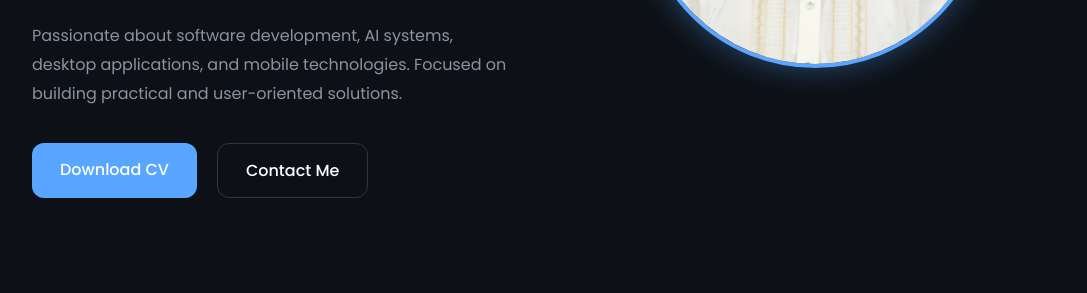
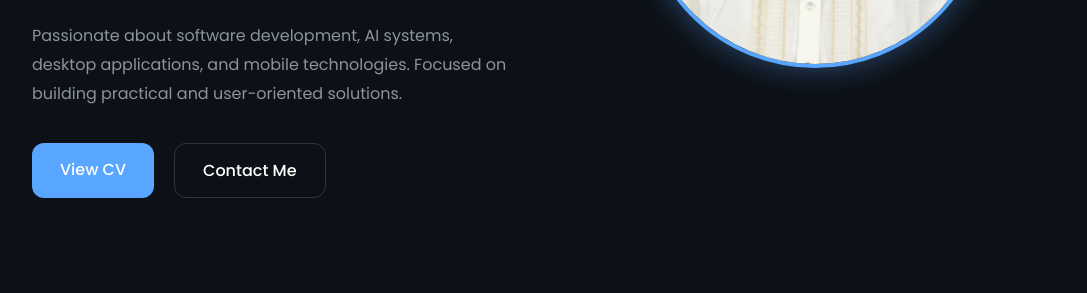
Before and after one commit to Chronao/devpsalm-portfolio, a plain HTML site: page index.html in a window 1280 px wide. Shown: the part 507-800 px from the top of the page, without its empty margins (96-1183 px from the left). Drawn offline with Linux system fonts and the light colour scheme.

Commit message:
Add files via upload

```diff
--- a/index.html
+++ b/index.html
@@ -62,8 +62,8 @@
             </p>
 
             <div class="hero-buttons">
-            <a href="assets/resume/DEL ROSARIO, PSALM - CV.pdf" download class="btn primary-btn">
-                Download CV
+            <a href="#resume" class="btn primary-btn">
+                View CV
             </a>
 
             <a href="#contact" class="btn secondary-btn">
--- a/style.css
+++ b/style.css
@@ -901,3 +901,9 @@ body{
 .contact-info p{
     margin: 0;
 }
+
+@media(max-width: 768px){
+    .resume-preview{
+        display: none;
+    }
+}
```
